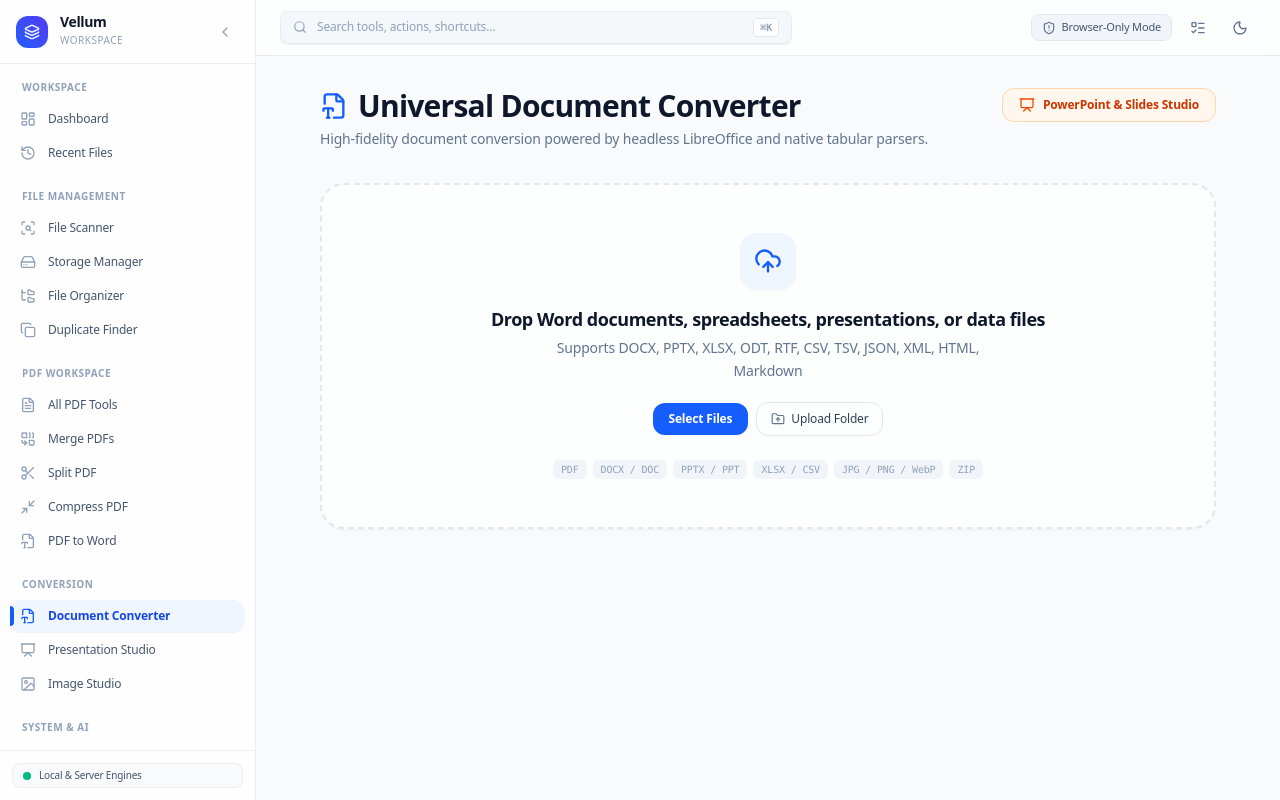
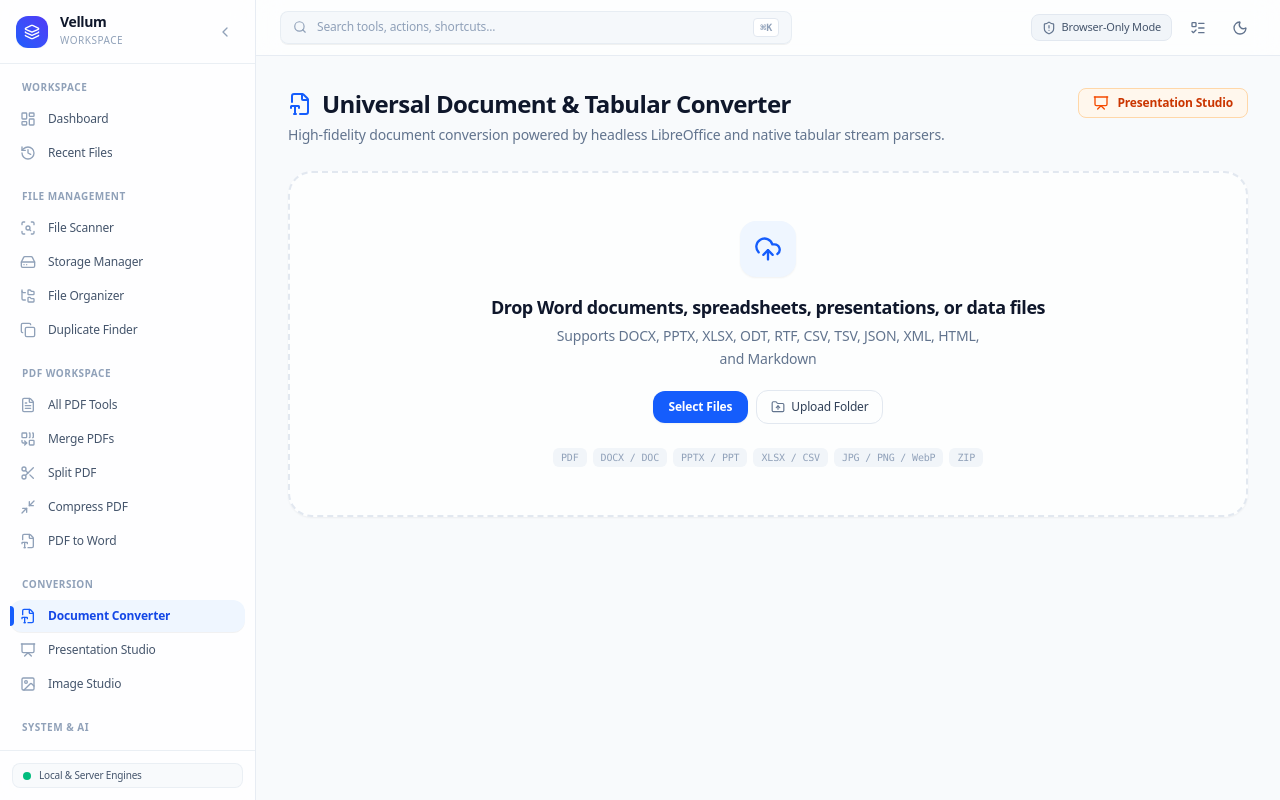
Before and after one commit to aditya-misra346/TwoolKit, a Next.js app in the folder frontend/: page /documents in a window 1280 px wide. Built offline with nearby package versions, Linux system fonts and the light colour scheme.

Commit message:
Auto-update: 2026-11-03 22:12:54 (1 file(s) modified)

```diff
--- a/frontend/src/app/documents/page.tsx
+++ b/frontend/src/app/documents/page.tsx
@@ -14,6 +14,8 @@ import {
   Sparkles,
   Layers,
   CheckCircle2,
+  FileText,
+  Cpu,
 } from "lucide-react";
 import clsx from "clsx";
 import Link from "next/link";
@@ -84,73 +86,100 @@ export default function DocumentConverterPage() {
   };
 
   return (
-    <div className="space-y-8 max-w-4xl mx-auto animate-in fade-in duration-200">
+    <div className="space-y-6 max-w-5xl mx-auto animate-in fade-in duration-150">
       <div className="flex flex-col md:flex-row md:items-center justify-between gap-4">
         <div>
-          <h1 className="text-2xl sm:text-3xl font-extrabold text-slate-900 dark:text-white tracking-tight flex items-center gap-2.5">
-            <FileType2 className="w-7 h-7 text-blue-600 dark:text-blue-400" />
-            Universal Document Converter
+          <h1 className="text-xl sm:text-2xl font-extrabold text-slate-900 dark:text-white tracking-tight flex items-center gap-2.5">
+            <FileType2 className="w-6 h-6 text-blue-600 dark:text-blue-400" />
+            Universal Document & Tabular Converter
           </h1>
-          <p className="text-sm text-slate-500 dark:text-slate-400 mt-1 max-w-2xl leading-relaxed">
-            High-fidelity document conversion powered by headless LibreOffice and native tabular parsers.
+          <p className="text-xs sm:text-sm text-slate-500 dark:text-slate-400 mt-1 max-w-2xl leading-relaxed">
+            High-fidelity document conversion powered by headless LibreOffice and native tabular stream parsers.
           </p>
         </div>
 
         <Link
           href="/documents/presentations"
-          className="px-4 py-2 rounded-xl bg-orange-50 dark:bg-orange-950/40 text-orange-700 dark:text-orange-300 border border-orange-200 dark:border-orange-800 text-xs font-semibold flex items-center gap-2 shrink-0 self-start"
+          className="px-3.5 py-1.5 rounded-lg bg-orange-50 dark:bg-orange-950/40 text-orange-700 dark:text-orange-300 border border-orange-200 dark:border-orange-800/80 text-xs font-semibold flex items-center gap-2 shrink-0 self-start hover:bg-orange-100 transition-colors"
         >
           <Presentation className="w-4 h-4 text-orange-600" />
-          PowerPoint & Slides Studio
+          <span>Presentation Studio</span>
         </Link>
       </div>
 
+      {files.length === 0 ? (
         <DropZone
           onFilesSelected={(newFiles) => setFiles((prev) => [...prev, ...newFiles])}
           selectedFiles={files}
           onRemoveFile={(id) => setFiles((prev) => prev.filter((f) => f.id !== id))}
           onClearAll={() => setFiles([])}
           title="Drop Word documents, spreadsheets, presentations, or data files"
-        description="Supports DOCX, PPTX, XLSX, ODT, RTF, CSV, TSV, JSON, XML, HTML, Markdown"
+          description="Supports DOCX, PPTX, XLSX, ODT, RTF, CSV, TSV, JSON, XML, HTML, and Markdown"
           showToolRecommendations={false}
         />
+      ) : (
+        <div className="grid grid-cols-1 lg:grid-cols-12 gap-5 items-start">
+          {/* Staged files */}
+          <div className="lg:col-span-5 space-y-3">
+            <DropZone
+              onFilesSelected={(newFiles) => setFiles((prev) => [...prev, ...newFiles])}
+              selectedFiles={files}
+              onRemoveFile={(id) => setFiles((prev) => prev.filter((f) => f.id !== id))}
+              onClearAll={() => setFiles([])}
+              showToolRecommendations={false}
+            />
+          </div>
 
-      {files.length > 0 && (
-        <div className="p-6 rounded-3xl bg-white dark:bg-slate-900 border border-slate-200 dark:border-slate-800 shadow-xs space-y-6">
+          {/* Target format matrix */}
+          <div className="lg:col-span-7 rounded-2xl bg-white dark:bg-slate-900 border border-slate-200/80 dark:border-slate-800/80 shadow-2xs p-5 sm:p-6 space-y-5">
+            <div className="pb-3 border-b border-slate-100 dark:border-slate-800 flex items-center justify-between">
               <div>
-            <label className="text-xs font-bold text-slate-900 dark:text-white uppercase tracking-wider block mb-2">
-              Select Target Format for {primaryExt.toUpperCase()}
-            </label>
-            <div className="grid grid-cols-2 sm:grid-cols-4 gap-3">
+                <span className="text-xs font-bold text-slate-900 dark:text-white uppercase tracking-wider block">
+                  Select Target Format
+                </span>
+                <span className="text-[11px] text-slate-400">
+                  Target conversion options for {primaryExt.toUpperCase()}
+                </span>
+              </div>
+              <span className="px-2 py-0.5 rounded text-[10px] font-mono bg-blue-50 text-blue-700 dark:bg-blue-950 dark:text-blue-300 uppercase">
+                From .{primaryExt}
+              </span>
+            </div>
+
+            <div className="grid grid-cols-2 sm:grid-cols-3 gap-2.5">
               {availableTargets.map((target) => (
                 <button
                   key={target}
                   type="button"
                   onClick={() => setTargetFormat(target)}
                   className={clsx(
-                    "p-3.5 rounded-2xl border text-center transition-all flex flex-col items-center justify-center gap-1",
+                    "p-3 rounded-xl border text-center transition-all flex flex-col items-center justify-center gap-1 cursor-pointer",
                     targetFormat === target
-                      ? "border-blue-500 bg-blue-50 text-blue-900 dark:bg-blue-950/60 dark:text-blue-100 font-bold shadow-xs"
-                      : "border-slate-200 dark:border-slate-800 text-slate-700 dark:text-slate-300 hover:border-slate-300"
+                      ? "border-blue-500 bg-blue-50 text-blue-900 dark:bg-blue-950/60 dark:text-blue-100 font-bold shadow-2xs"
+                      : "border-slate-200 dark:border-slate-800 text-slate-700 dark:text-slate-300 hover:border-slate-300 hover:bg-slate-50 dark:hover:bg-slate-800/60"
                   )}
                 >
                   <span className="text-sm uppercase font-mono">{target}</span>
                   <span className="text-[10px] text-slate-400 capitalize">
-                    {target === "pdf" ? "Portable Document" : `${target.toUpperCase()} File`}
+                    {target === "pdf" ? "Portable Doc" : `${target.toUpperCase()} Format`}
                   </span>
                 </button>
               ))}
             </div>
+
+            <div className="pt-3 border-t border-slate-100 dark:border-slate-800 flex items-center justify-between">
+              <div className="flex items-center gap-1.5 text-[11px] text-slate-400">
+                <Cpu className="w-3.5 h-3.5 text-blue-500" />
+                <span>LibreOffice Headless & Stream Pipeline</span>
               </div>
-
-          <div className="pt-2">
               <button
                 onClick={handleRunConversion}
-              className="w-full py-3 px-6 rounded-2xl bg-blue-600 hover:bg-blue-700 text-white font-bold text-sm shadow-md shadow-blue-500/20 transition-all flex items-center justify-center gap-2"
+                className="py-2.5 px-6 rounded-xl bg-blue-600 hover:bg-blue-700 text-white font-bold text-xs shadow-xs transition-all flex items-center gap-2 cursor-pointer"
               >
-              <Play className="w-4 h-4 fill-current" />
-              <span>Convert {files.length} Document(s) to {targetFormat.toUpperCase()}</span>
+                <Play className="w-3.5 h-3.5 fill-current" />
+                <span>Convert to {targetFormat.toUpperCase()}</span>
               </button>
+            </div>
           </div>
         </div>
       )}
```
Lines whose indentation alone changed are shown as unchanged.
